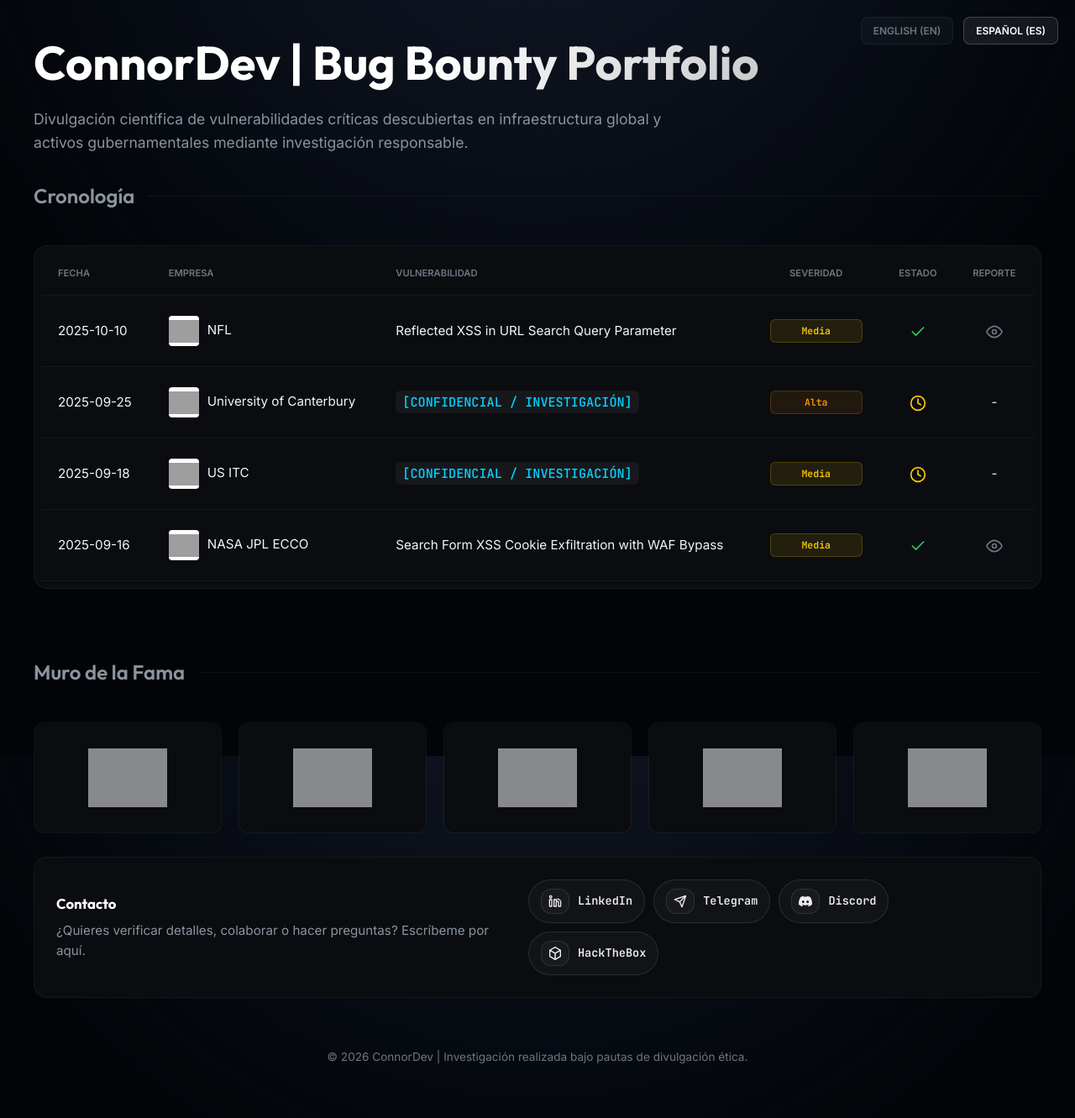
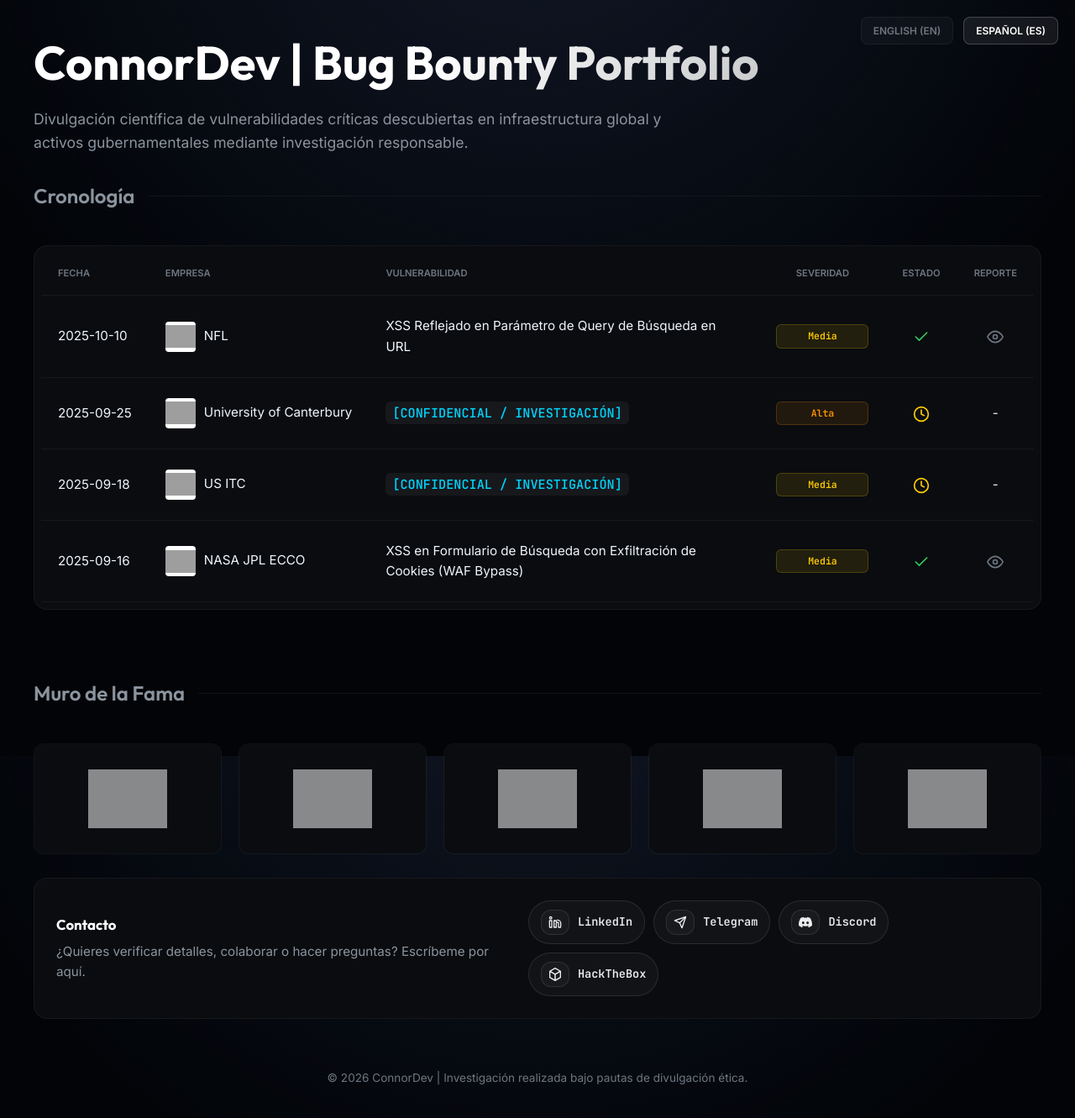
Before and after one commit to ConnorDev1337/connordev1337.github.io, a Jekyll site: the page built from es/index.md, in a window 1280 px wide, cut to the strip 0-1355 px from the top of the page. Shown: the top 1331 px of the strip at 84% size. Built offline with Jekyll 4.4.1, drawn with Linux system fonts in a browser that asks for light colours; grey boxes are pictures that could not be loaded.

Commit message:
Better vulnerability titles

```diff
--- a/es/index.md
+++ b/es/index.md
@@ -33,7 +33,7 @@ title: ConnorDev | Bug Bounty Portfolio
         <tr>
           <td class="col-date">2025-10-10</td>
           <td class="col-company"><img class="company-logo" src="https://logos.bugcrowdusercontent.com/logos/dc8e/976c/23d576ba/cbf9d3c4e7dc5a974e27565bad46ae76_national_football_league_logo.jpeg" alt="NFL">NFL</td>
-          <td class="col-vuln">Reflected XSS in URL Search Query Parameter</td>
+          <td class="col-vuln">XSS Reflejado en Parámetro de Query de Búsqueda en URL</td>
           <td class="col-severity"><span class="badge badge-p3">Media</span></td>
           <td class="col-status">
             <svg class="svg-icon icon-success" viewBox="0 0 24 24"><polyline points="20 6 9 17 4 12"></polyline></svg>
@@ -67,7 +67,7 @@ title: ConnorDev | Bug Bounty Portfolio
         <tr>
           <td class="col-date">2025-09-16</td>
           <td class="col-company"><img class="company-logo" src="https://logos.bugcrowdusercontent.com/logos/e34e/ced8/462922dd/fe2d0bf28f7b56095470ca07d0421e95_1615217311496.jpeg" alt="NASA">NASA JPL ECCO</td>
-          <td class="col-vuln">Search Form XSS Cookie Exfiltration with WAF Bypass</td>
+          <td class="col-vuln">XSS en Formulario de Búsqueda con Exfiltración de Cookies (WAF Bypass)</td>
           <td class="col-severity"><span class="badge badge-p3">Media</span></td>
           <td class="col-status">
             <svg class="svg-icon icon-success" viewBox="0 0 24 24"><polyline points="20 6 9 17 4 12"></polyline></svg>
```
Also changed, not shown: en/bounties/nasa-jpl-ecco-xss-waf-bypass/index.md (+1 -1 lines), en/bounties/nfl-xss-search-query/index.md (+1 -1 lines), es/bounties/nasa-jpl-ecco-xss-waf-bypass/index.md (+1 -1 lines), es/bounties/nfl-xss-search-query/index.md (+1 -1 lines).
